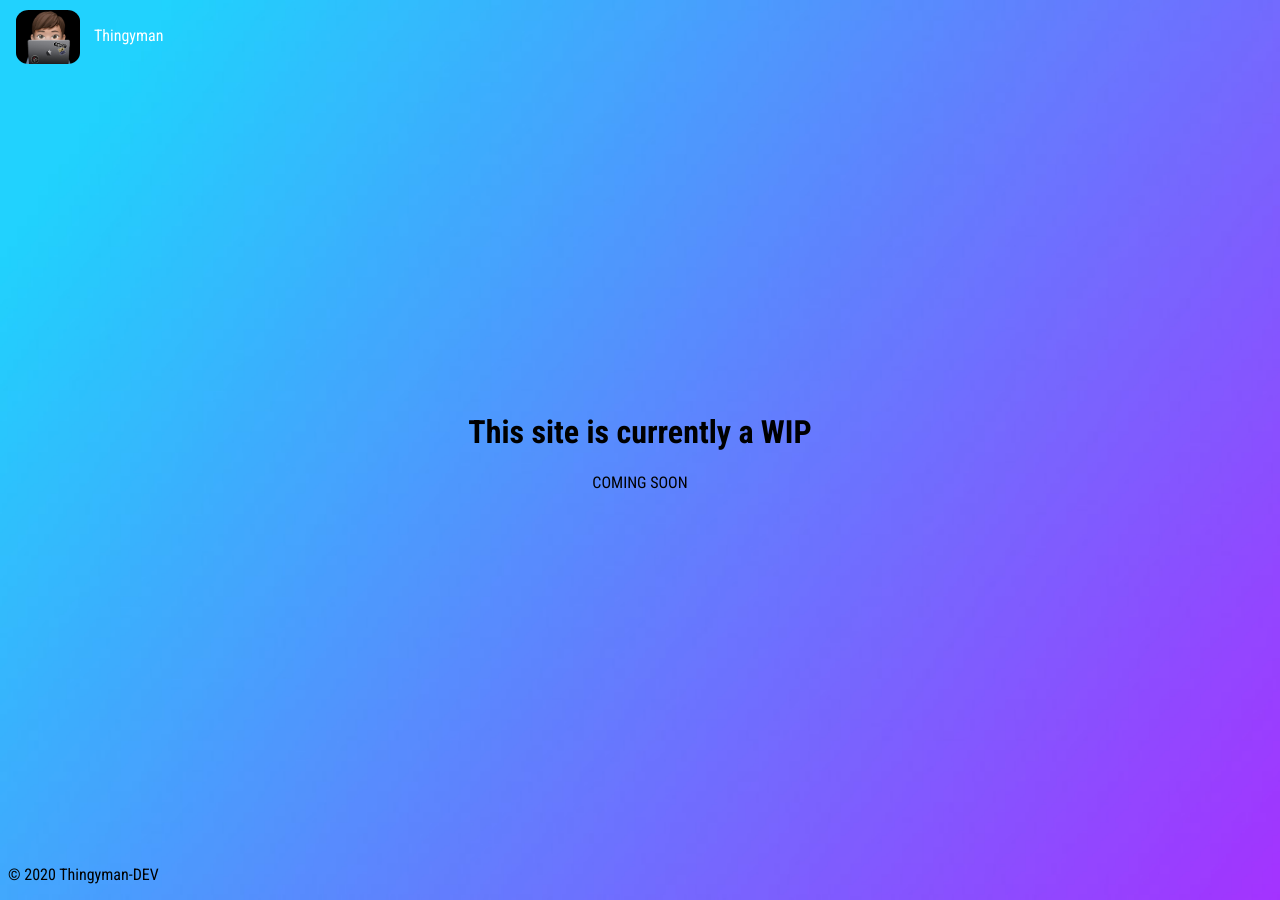
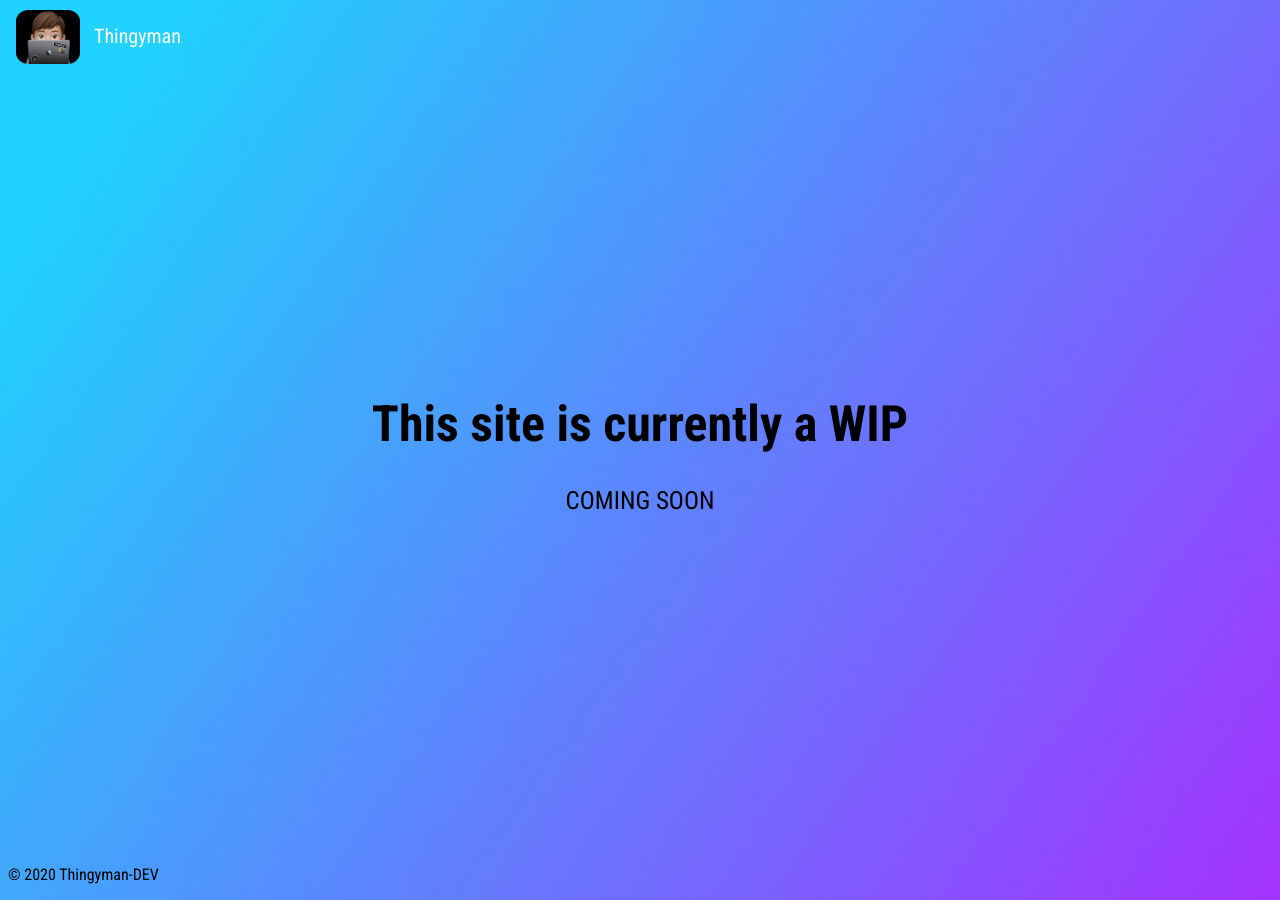
Before and after one commit to TheSeagullDev/TheSeagullDev.github.io, a Jekyll site: the page built from site/index.html, in a window 1280 px wide. Built offline with Jekyll 4.4.1, drawn with Linux system fonts in a browser that asks for light colours.

Commit message:
Update base.scss

```diff
--- a/site/assets/css/base.scss
+++ b/site/assets/css/base.scss
@@ -26,6 +26,7 @@ body {
     left: 50%;
     transform: translate(-50%,-50%);
     text-align: center;
+    font-size: 25px;
 }
 
 .nav {
@@ -33,6 +34,7 @@ body {
   top: 0;
   left: 16px;
   margin-top: 10px;
+  font-size: 20px;
 }
 
 .footer {
```
